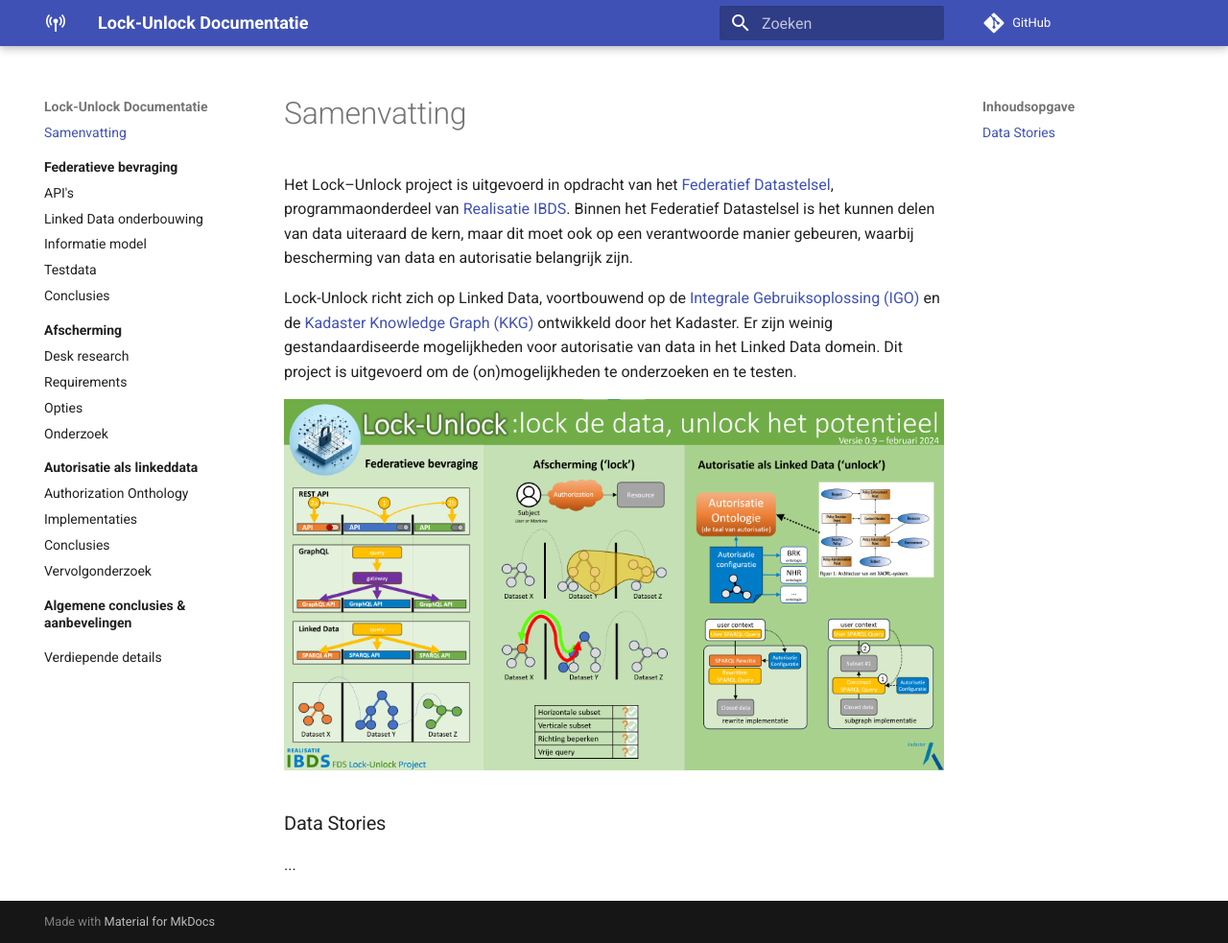
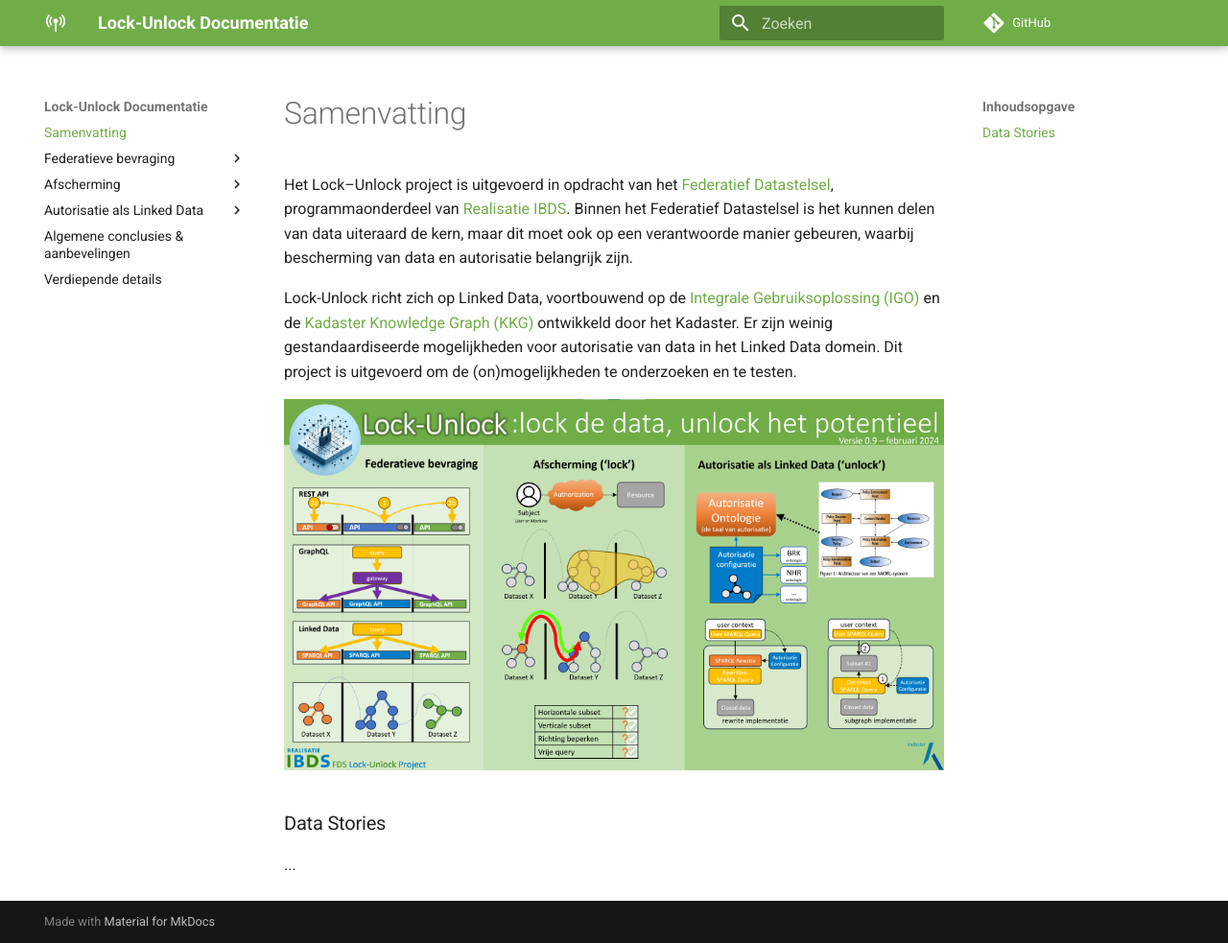
Before and after one commit to kadaster-labs/lock-unlock-docs, an MkDocs documentation site: the page built from docs/index.md, in a window 1280 px wide and 983 px high. Shown: the whole window at 96% size. Built offline with MkDocs 1.6.1 and Material for MkDocs 9.7.7, drawn with Linux system fonts in a browser that asks for light colours; comment, search, counter and statistics services are not loaded.

Commit message:
fix colors

```diff
--- /dev/null
+++ b/docs/css/lock-unlock.css
@@ -0,0 +1,5 @@
+:root {
+    --md-primary-fg-color:        #70ad47;
+    --md-primary-fg-color--light: #ECB7B7;
+    --md-primary-fg-color--dark:  #90030C;
+  }
--- a/mkdocs.yml
+++ b/mkdocs.yml
@@ -16,11 +16,13 @@
   - Afscherming:
     - afscherming/index.md
     - Desk research: afscherming/deskresearch.md
+    - Verantwoording: afscherming/verantwoording.md
     - Requirements: afscherming/requirements.md
     - Opties: afscherming/opties.md
     - Onderzoek: afscherming/onderzoek.md
-  - Autorisatie als linkeddata:
+  - Autorisatie als Linked Data:
     - autorisatie-als-linkeddata/index.md
+    - Concept: autorisatie-als-linkeddata/concept.md
     - Authorization Onthology: autorisatie-als-linkeddata/authorization-onthology.md
     - Implementaties: autorisatie-als-linkeddata/implementaties.md
     - Conclusies: autorisatie-als-linkeddata/conclusies.md
@@ -28,13 +30,16 @@
   - Algemene conclusies & aanbevelingen:
     - conclusies/index.md
   - Verdiepende details: verdiepende-details/index.md
+extra_css:
+  - css/lock-unlock.css
 theme:
   name: material
+  palette:
+    primary: custom
   language: nl
   features:
     - navigation.instant
     - navigation.indexes
-    - navigation.sections
     - navigation.top
     - navigation.tracking
     - toc.follow
```
